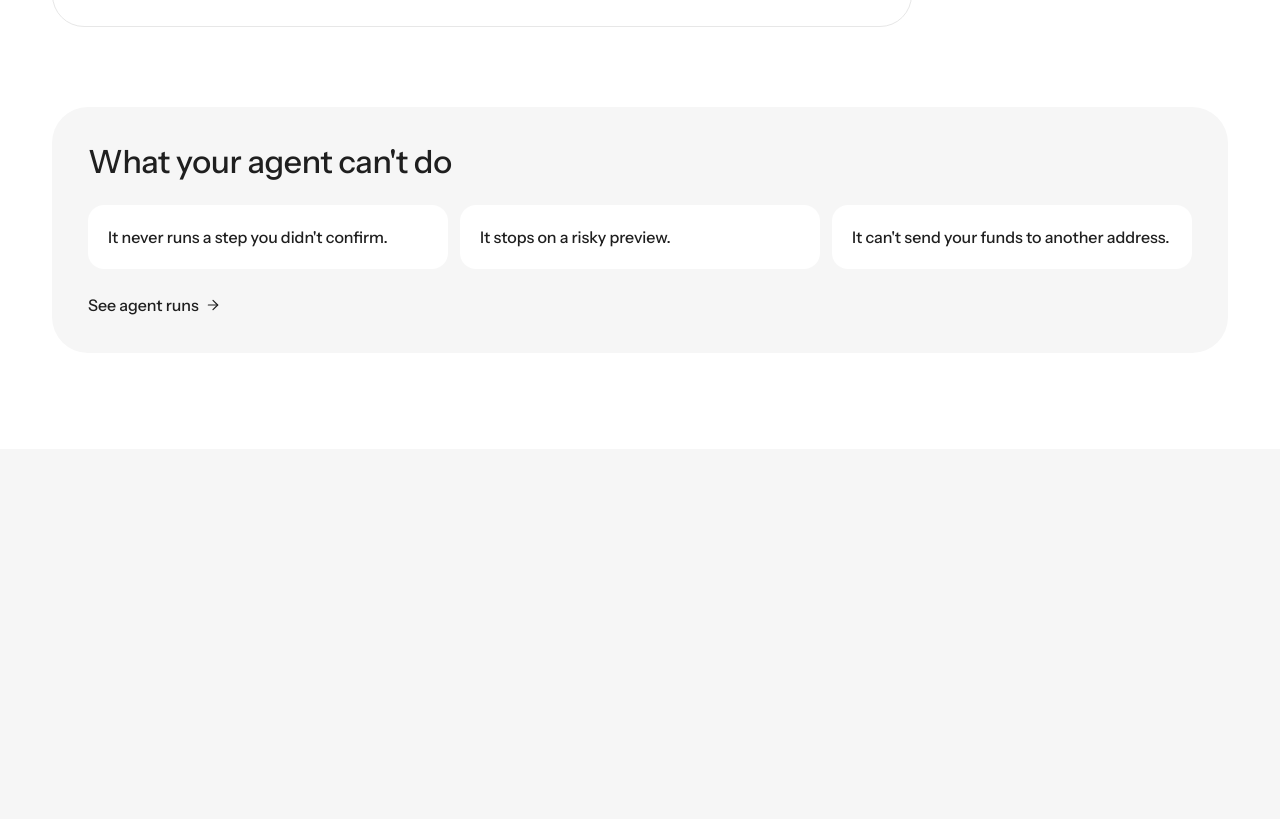
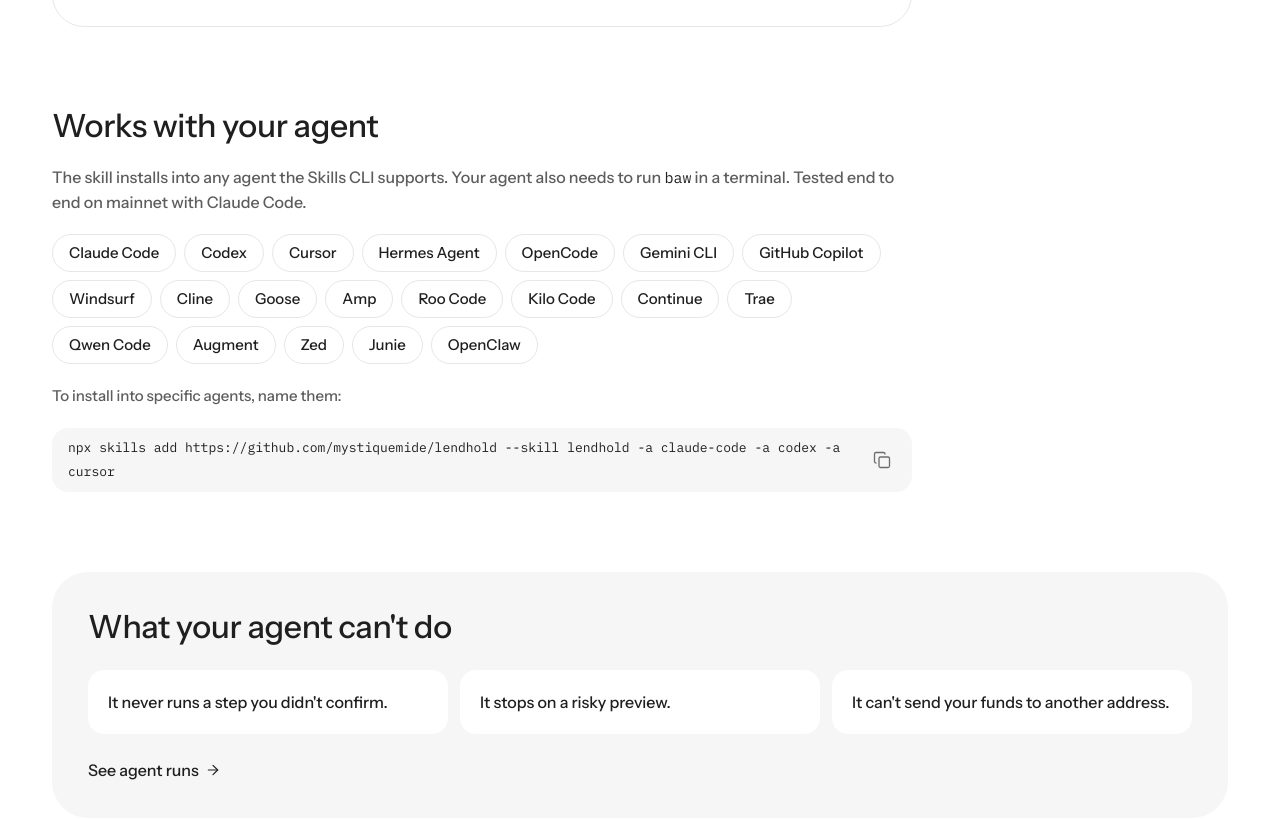
Before and after one commit to mystiquemide/lendhold, a Next.js app: page /skill in a window 1280 px wide. Shown: the part 1216-2035 px from the top of the page. Before the commit the page ends 1665 px from the top, so only its background shows below. Built offline with nearby package versions, Linux system fonts and the light colour scheme; no server answers; the database is empty.

Commit message:
List the AI agents the Lendhold skill installs into

```diff
--- a/app/skill/page.tsx
+++ b/app/skill/page.tsx
@@ -33,6 +33,12 @@
     ],
   },
   { title: "Point it at Lendhold", code: [`export LENDHOLD_API=${site}`], after: "Then ask: “Borrow $20 against my NVIDIA bStock”." },
+];
+
+/** Agents the Skills CLI installs into (from its own agent list). */
+const AGENTS = [
+  "Claude Code", "Codex", "Cursor", "Hermes Agent", "OpenCode", "Gemini CLI", "GitHub Copilot", "Windsurf", "Cline", "Goose",
+  "Amp", "Roo Code", "Kilo Code", "Continue", "Trae", "Qwen Code", "Augment", "Zed", "Junie", "OpenClaw",
 ];
 
 const LIMITS = [
@@ -90,6 +96,27 @@
           </ol>
         </section>
 
+        <section aria-labelledby="agents-title" className="mx-auto max-w-[1224px] px-5 pb-12 md:px-6 md:pb-20">
+          <div className="flex max-w-[860px] flex-col gap-5">
+            <h2 id="agents-title" className="text-[26px] leading-8 tracking-[-0.01em] text-ink md:text-[32px] md:leading-[38px]">
+              Works with your agent
+            </h2>
+            <p className="text-pretty text-base leading-6 text-body">
+              The skill installs into any agent the Skills CLI supports. Your agent also needs to run <code className="font-mono text-[15px] text-ink">baw</code>{" "}
+              in a terminal. Tested end to end on mainnet with Claude Code.
+            </p>
+            <ul className="flex flex-wrap gap-2">
+              {AGENTS.map((a) => (
+                <li key={a} className="rounded-pill border border-line px-4 py-2 text-[15px] leading-5 text-ink">
+                  {a}
+                </li>
+              ))}
+            </ul>
+            <p className="text-[15px] leading-6 text-body">To install into specific agents, name them:</p>
+            <CopyBlock code={`npx skills add ${REPO_URL} --skill lendhold -a claude-code -a codex -a cursor`} />
+          </div>
+        </section>
+
         <section aria-labelledby="limits-title" className="mx-auto max-w-[1224px] px-5 pb-16 md:px-6 md:pb-24">
           <div className="flex flex-col gap-6 rounded-[32px] bg-canvas p-6 md:rounded-[36px] md:p-9">
             <h2 id="limits-title" className="text-[26px] leading-8 tracking-[-0.01em] text-ink md:text-[32px] md:leading-[38px]">
```
Also changed, not shown: skill/README.md, 1 other file (tests, documents, lock files or other folders).
